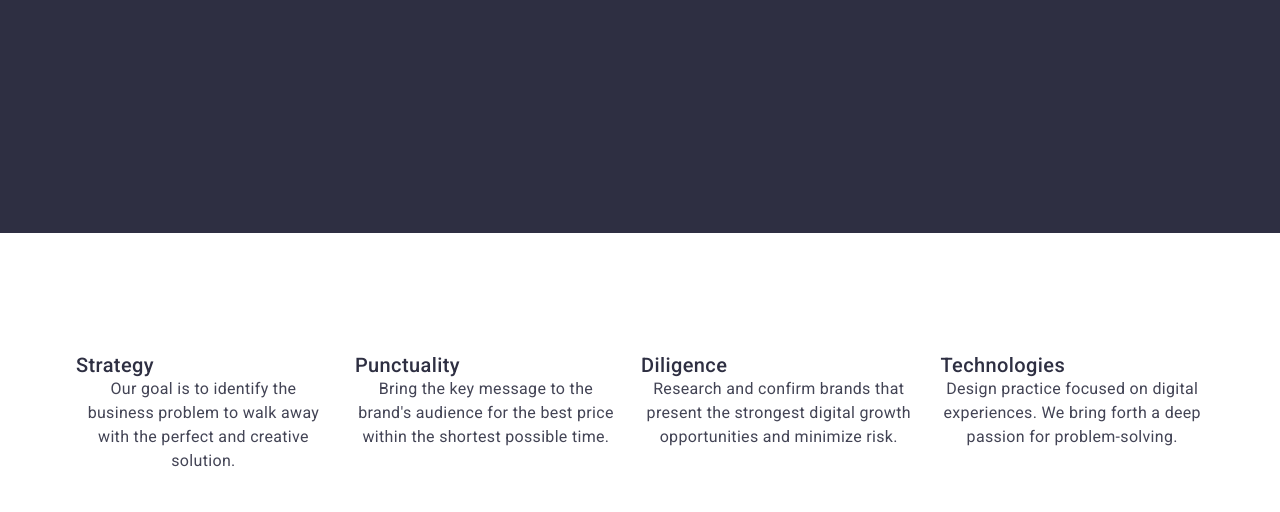
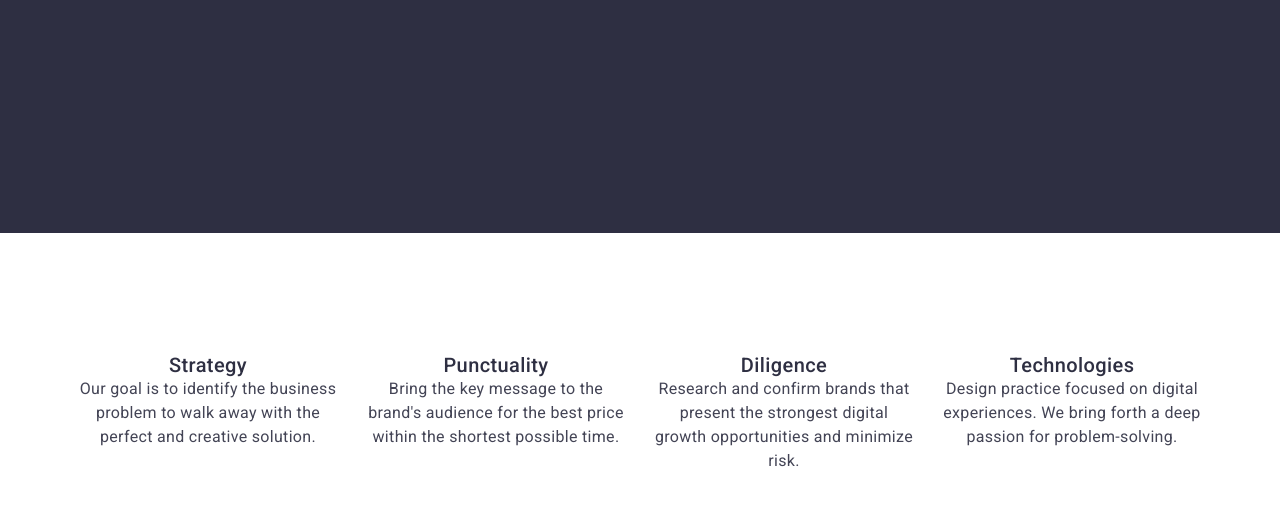
Before and after one commit to alexcherepaha/my-first-site-dz3, a plain HTML site: page index.html in a window 1280 px wide. Shown: the part 440-952 px from the top of the page. Drawn offline with nearby package versions, Linux system fonts and the light colour scheme.

Commit message:
commit mess

```diff
--- a/css/styles.css
+++ b/css/styles.css
@@ -253,8 +253,12 @@ gap: 40px;
 	gap: 24px;
 }
 
+.element-list-section2{
+width: calc((100% - 72px) / 4);
+}
+
 .strengths-our-list{
-width: calc((100% - 72px) / 4);
+
 	font-family: var(--font-family);
 font-weight: 500;
 font-size: 20px;
--- a/index.html
+++ b/index.html
@@ -53,7 +53,7 @@
         <div class="container">
         <h2 class="visually-hidden">Our Strengths</h2>
         <ul class="strengths-tytle">
-          <li>
+          <li class="element-list-section2">
             <h3 class="strengths-our-list">Strategy</h3>
             <p class="strengths-stra-p">
               Our goal is to identify the business problem to walk away with the
@@ -61,7 +61,7 @@
             </p>
           </li>
 
-          <li>
+          <li class="element-list-section2">
             <h3 class="strengths-our-list">Punctuality</h3>
             <p class="strengths-stra-p">
               Bring the key message to the brand's audience for the best price
@@ -69,7 +69,7 @@
             </p>
           </li>
 
-          <li>
+          <li class="element-list-section2">
             <h3 class="strengths-our-list">Diligence</h3>
             <p class="strengths-stra-p">
               Research and confirm brands that present the strongest digital
@@ -77,7 +77,7 @@
             </p>
           </li>
 
-          <li>
+          <li class="element-list-section2">
             <h3 class="strengths-our-list">Technologies</h3>
             <p class="strengths-stra-p">
               Design practice focused on digital experiences. We bring forth a
```
